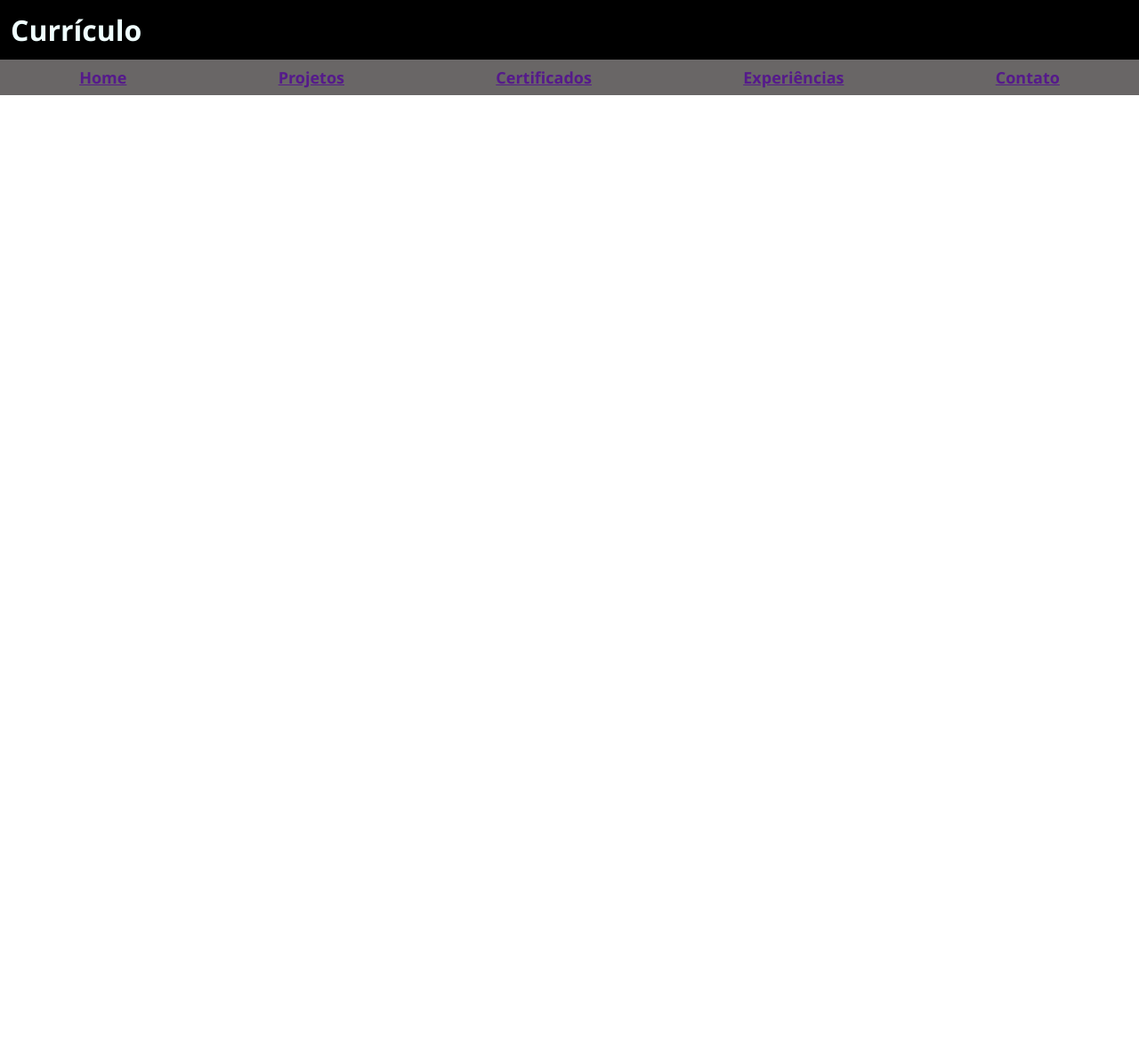
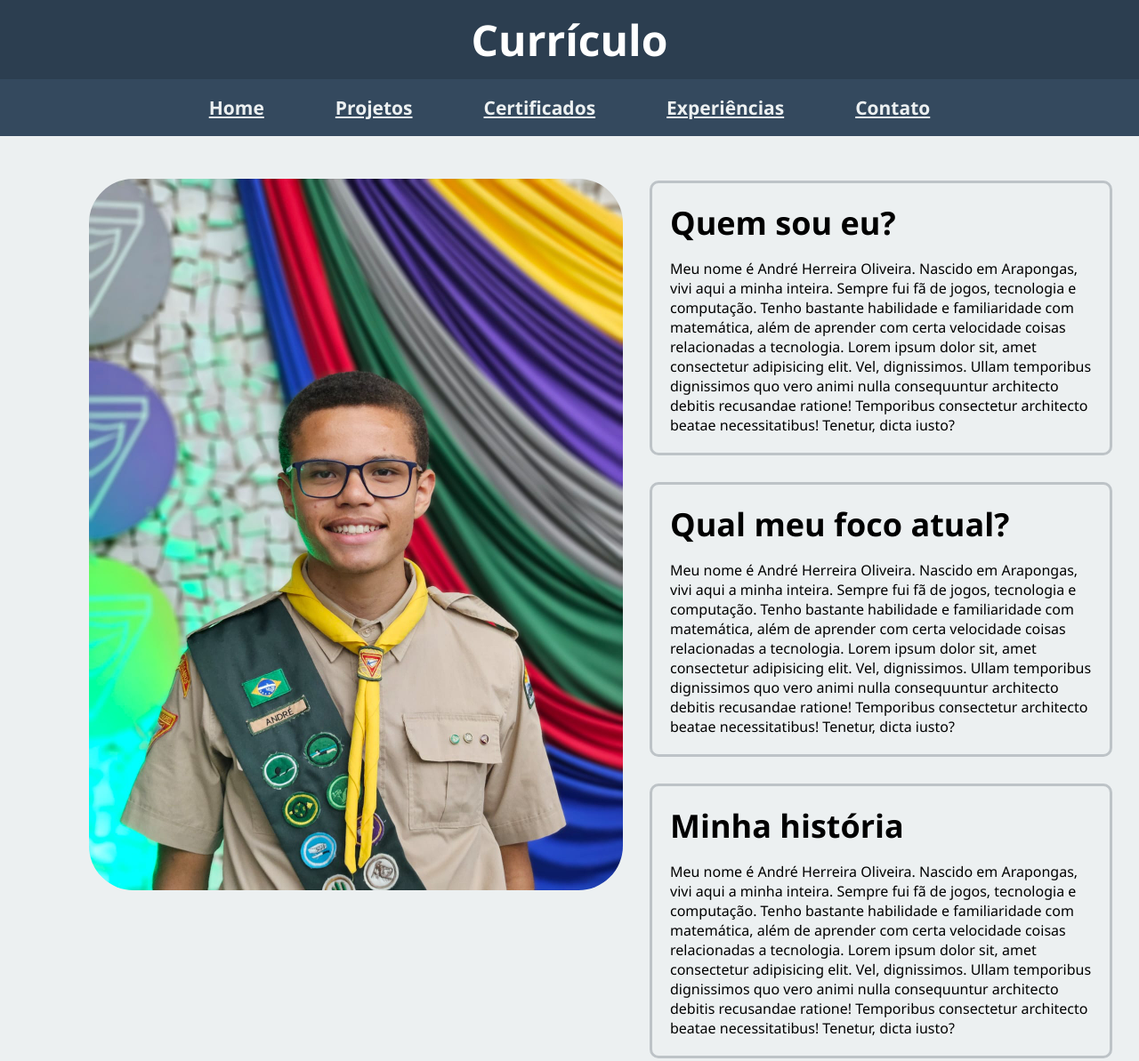
Before and after one commit to andrehherreira/curriculo_oficial, a plain HTML site: page HTML's/curriculo.html in a window 1280 px wide. Shown: the top 1193 px of the page at 89% size. Before the commit the page ends 800 px from the top, so only its background shows below. Drawn offline with Linux system fonts and the light colour scheme.

Commit message:
altaaas evolucoes

```diff
--- a/CSS's/curriculo.css
+++ b/CSS's/curriculo.css
@@ -8,41 +8,97 @@ html {
 
 body {
     margin: 0px;
+    display: grid;
+    grid-template-columns: 1fr 1fr 1fr;
+    grid-template-rows: auto auto auto;
+    grid-template-areas:
+    "cabecalho cabecalho cabecalho"
+    "main main main"
+    "footer footer footer";
+    font-family: 'Segoe UI', Tahoma, Geneva, Verdana, sans-serif;
+}
+
+.cabecalho {
+    grid-area: cabecalho;
+    display: grid;
+    grid-template-areas:
+    "header"
+    "nav";
 }
 
 header {
+    grid-area: header;
     text-align: left;
-    font-size: 1.6rem;
-    background-color: black;
-    color: azure;
-    font-family: 'Segoe UI', Tahoma, Geneva, Verdana, sans-serif;
+    font-size: 2.4rem;
+    background-color: #2C3E50;
+    color: #FFFFFF;
     padding: 1.2rem;
+    text-align: center;
 }
 
-header, nav {
-    align-items: center;
+a {
+    color: #ECF0F1;
 }
 
-.navegacao, nav {
-    text-align: center;
-    font-size: 1.2rem;
-    display: grid;
-    grid-auto-flow: column;
-    background-color: rgb(105, 102, 102);
-    font-family: 'Segoe UI', Tahoma, Geneva, Verdana, sans-serif;
-    padding: 0.4rem;
+a:hover {
+    color: #FFFFFF;
 }
 
-.navegacao {
-    cursor: pointer;
-    transition: color 0.9 ease, background-color 0.9 ease;
+nav {
+    font-size: 1.4rem;
+    grid-area: nav;
+    display: flex;
+    justify-content: center;
+    background-color: #34495E;
+}
+
+nav h2 {
+    padding: 1.8rem 4rem;
 }
 
 .navegacao:hover {
-    background-color: darkgray;
-    color: antiquewhite;
+    background-color: #2980B9;
 }
 
 main {
-    background-color: bisque;
+    display: grid;
+    grid-template-areas:
+    "fotoprincipal conteudo";
+    grid-area: main;
+    background-color: #ECF0F1;
 }
+
+.imagem-principal {
+    grid-area: fotoprincipal;
+    width: 600px;
+    margin: 2.4rem 5rem;
+    border-radius: 5rem;
+}
+
+.conteudo {
+    grid-area: conteudo;
+    margin: 5rem 3rem;
+}
+
+.seçao-pagina {
+    border: 0.3rem solid;
+    border-color: #BDC3C7;
+    border-radius: 1rem;
+    padding: 1.2rem;
+    margin-bottom: 3rem;
+}
+
+.seçao-pagina h3 {
+    font-size: 3.6rem;
+    padding: 0.8rem;
+}
+
+.seçao-pagina p {
+    font-size: 1.6rem;
+    padding: 0.8rem;
+}
+
+footer {
+    grid-area: footer;
+    background-color: #2C3E50;
+}
--- a/HTML's/curriculo.html
+++ b/HTML's/curriculo.html
@@ -7,7 +7,7 @@
     <title>Currículo Oficial - André Herreira Oliveira</title>
 </head>
 <body>
-
+    <div class="cabecalho">
         <header>
             <h1>Currículo</h1>
         </header>
@@ -38,11 +38,49 @@
                 </h2>
             </section>
         </nav>
+    </div>
     <main>
-
+        <div class="imagem-principal">
+            <img class="imagem-principal" src="../foto_pgprincipal.jpeg" alt="" height="800">
+        </div>
+        <div class="conteudo">
+            <section class="seçao-pagina">
+                <h3>
+                    Quem sou eu?
+                </h3>
+                <p>
+                    Meu nome é André Herreira Oliveira. Nascido em Arapongas, vivi aqui a minha inteira. Sempre fui fã de jogos, tecnologia e computação.
+                    Tenho bastante habilidade e familiaridade com matemática, além de aprender com certa velocidade coisas relacionadas a tecnologia.
+                    Lorem ipsum dolor sit, amet consectetur adipisicing elit. Vel, dignissimos. Ullam temporibus dignissimos quo vero animi nulla consequuntur
+                    architecto debitis recusandae ratione! Temporibus consectetur architecto beatae necessitatibus! Tenetur, dicta iusto?
+                </p>
+            </section>
+            <section class="seçao-pagina">
+                <h3>
+                    Qual meu foco atual?
+                </h3>
+                <p>
+                    Meu nome é André Herreira Oliveira. Nascido em Arapongas, vivi aqui a minha inteira. Sempre fui fã de jogos, tecnologia e computação.
+                    Tenho bastante habilidade e familiaridade com matemática, além de aprender com certa velocidade coisas relacionadas a tecnologia.
+                    Lorem ipsum dolor sit, amet consectetur adipisicing elit. Vel, dignissimos. Ullam temporibus dignissimos quo vero animi nulla consequuntur
+                    architecto debitis recusandae ratione! Temporibus consectetur architecto beatae necessitatibus! Tenetur, dicta iusto?
+                </p>
+            </section>
+            <section class="seçao-pagina">
+                <h3>
+                    Minha história
+                </h3>
+                <p>
+                    Meu nome é André Herreira Oliveira. Nascido em Arapongas, vivi aqui a minha inteira. Sempre fui fã de jogos, tecnologia e computação.
+                    Tenho bastante habilidade e familiaridade com matemática, além de aprender com certa velocidade coisas relacionadas a tecnologia.
+                    Lorem ipsum dolor sit, amet consectetur adipisicing elit. Vel, dignissimos. Ullam temporibus dignissimos quo vero animi nulla consequuntur
+                    architecto debitis recusandae ratione! Temporibus consectetur architecto beatae necessitatibus! Tenetur, dicta iusto?
+                </p>
+            </section>
+        </div>
     </main>
     <footer>
-
+opa
     </footer>
 
 </body>
```
Also changed, not shown: foto_pgprincipal.jpeg (added). Lines whose indentation alone changed are shown as unchanged.
